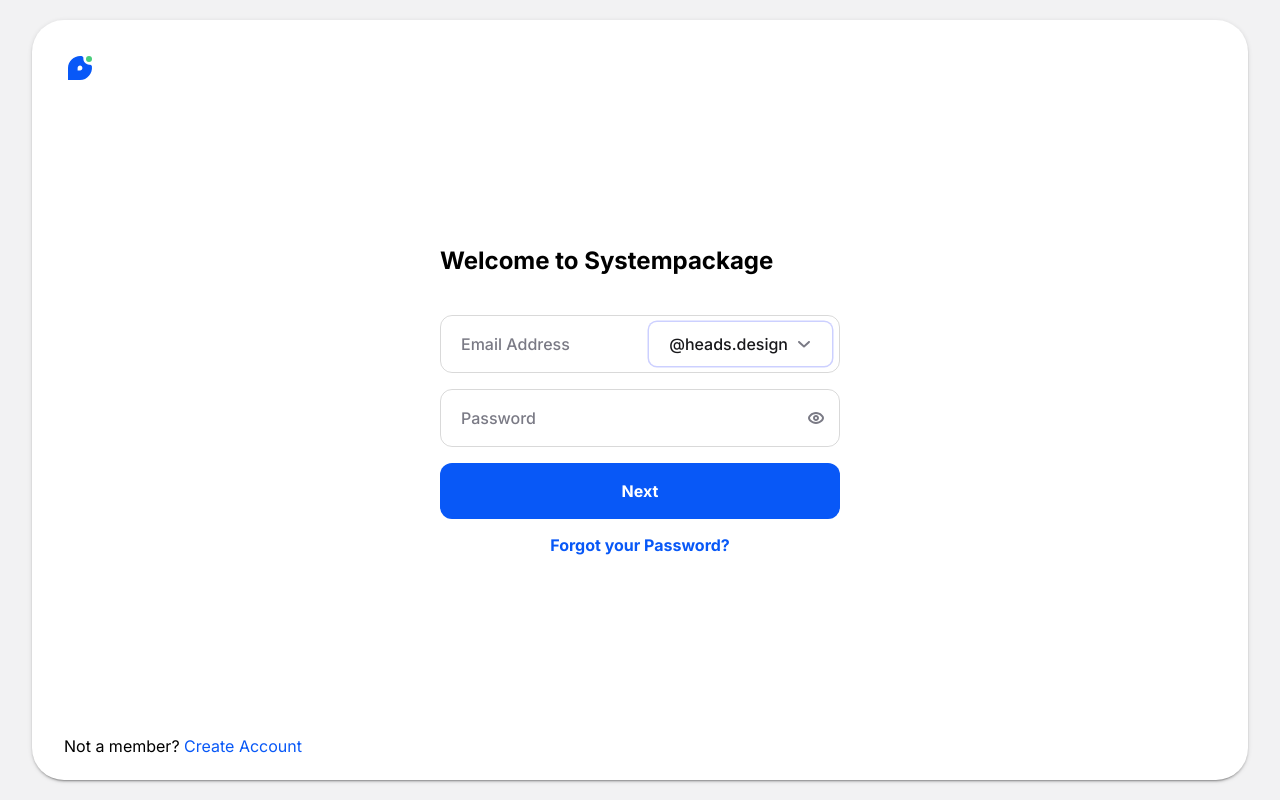
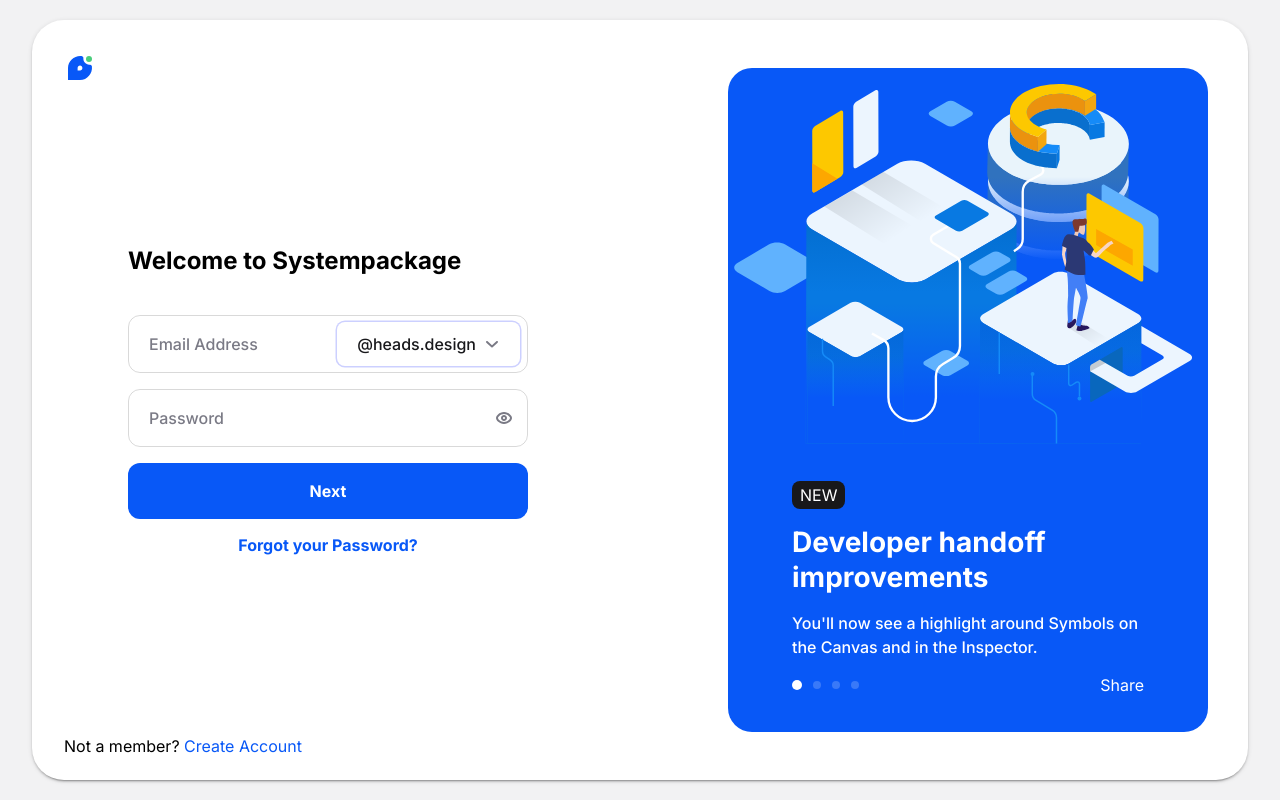
Before and after one commit to snehasharma1111/digilabs-assignment, a Next.js app: page / in a window 1280 px wide. Built offline with nearby package versions, Linux system fonts and the light colour scheme; a web font is replaced by a local one.

Commit message:
fix: created banner frame

```diff
--- a/components/Dropdown/Dropdown.module.scss
+++ b/components/Dropdown/Dropdown.module.scss
@@ -3,6 +3,7 @@
 .dropdown {
     width: fit-content;
     position: relative;
+    z-index: 10;
 
     &-input {
         border-radius: 12px;
--- a/pages/index.js
+++ b/pages/index.js
@@ -1,19 +1,19 @@
 import { classNames } from "@/utils/functions";
 import styles from "@/styles/Home.module.scss";
 import Image from "next/image";
-import { useRouter } from "next/router";
 import { useEffect, useState } from "react";
 import Link from "next/link";
 import Input from "@/components/Input/Input";
 import Dropdown from "@/components/Dropdown/Dropdown";
+import Banner from "@/components/Banner/Banner";
 import Button from "@/components/Button/Button";
 import favicon from "@/public/vectors/favicon.svg";
 import eye from "@/public/icons/eye.svg";
 import eyeBlocked from "@/public/icons/eye-blocked.svg";
 import arrowRight from "@/public/icons/arrow-right-outline.svg";
+import bannerImage from "@/public/vectors/banner-image.svg";
 
 const HomePage = () => {
-	const router = useRouter();
 	const options = [
 		"heads.design",
 		"gmail.com",
@@ -43,7 +43,13 @@
 
 	return (
 		<main className={classNames(styles, "home")}>
-			<section className={classNames(styles, "frame")}>
+			<section
+				className={classNames(styles, "frame")}
+				style={{
+					justifyContent: stage === 3 ? "center" : "space-between",
+					padding: stage === 3 ? "0" : "0 0 0 7.5%",
+				}}
+			>
 				<button
 					className={classNames(styles, "frame-favicon")}
 					onClick={() => setStage(() => 1)}
@@ -297,6 +303,19 @@
 						</div>
 					</div>
 				) : null}
+				{stage === 1 || stage === 2 ? (
+					<div className={classNames(styles, "banner-frame")}>
+						<Banner
+							image={bannerImage}
+							title="Developer handoff improvements"
+							description="You'll now see a highlight around Symbols on the Canvas and in the Inspector."
+							tabs={{
+								total: 4,
+								active: 0,
+							}}
+						/>
+					</div>
+				) : null}
 				<span className={classNames(styles, "frame-signup")}>
 					Not a member? <Link href="/signup">Create Account</Link>
 				</span>
--- a/styles/Home.module.scss
+++ b/styles/Home.module.scss
@@ -17,8 +17,9 @@
         position: relative;
         box-shadow: var(--shadow-elevation-2dp);
         display: flex;
-        justify-content: center;
+        justify-content: space-between;
         align-items: center;
+        padding: 0 0 0 7.5%;
 
         &-favicon {
             all: unset;
@@ -101,4 +102,12 @@
             }
         }
     }
+
+    .banner-frame {
+        width: 50%;
+        height: 100%;
+        display: flex;
+        justify-content: center;
+        align-items: center;
+    }
 }
```
